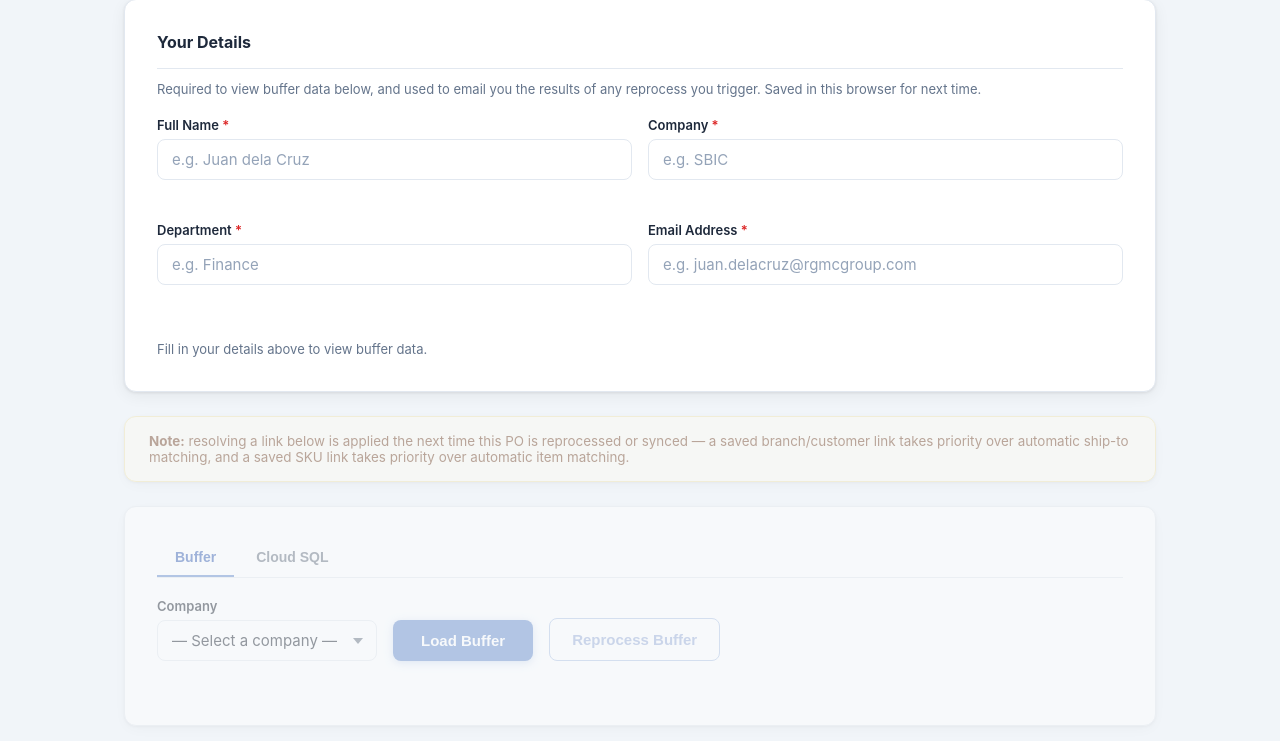
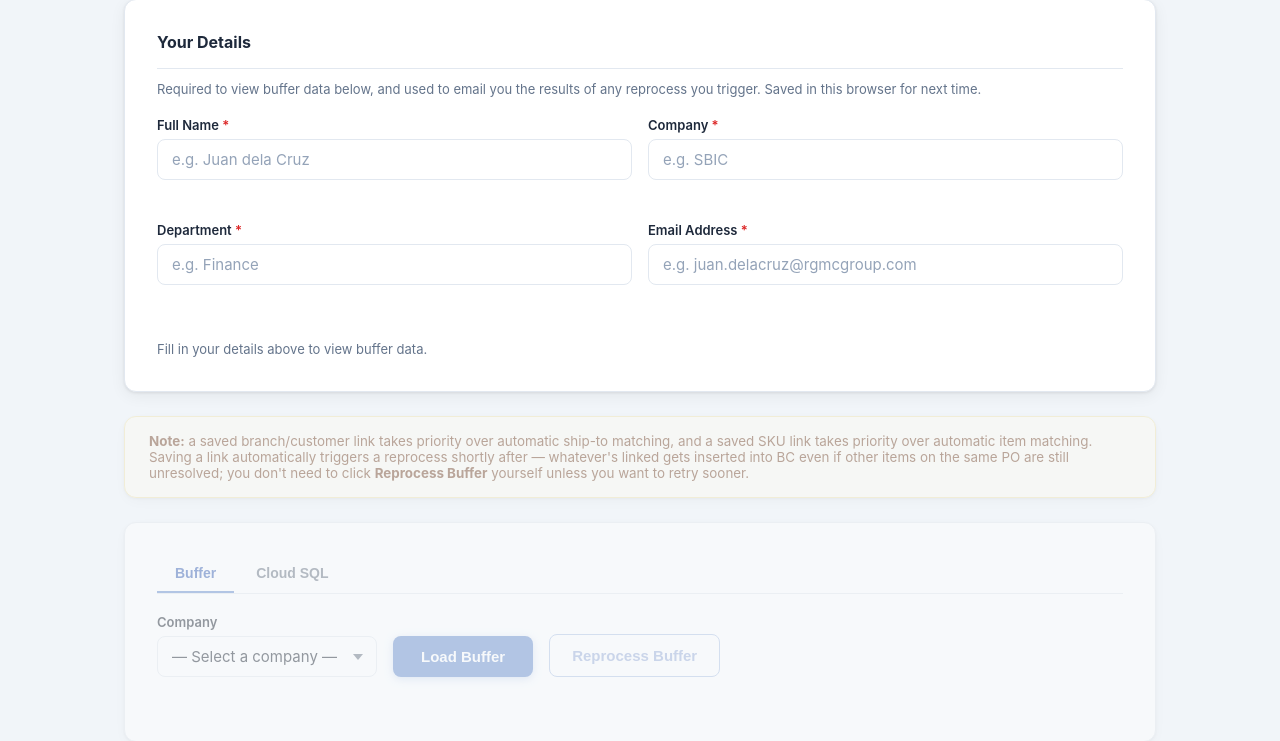
Before and after one commit to rgmc-apps/sbic-manual-trigger, a Flask app: page /reconcile in a window 1280 px wide. Shown: the part 125-866 px from the top of the page. Run offline with Flask 3, Linux system fonts and the light colour scheme.

Commit message:
DI-0161 added auto process items when linked

```diff
--- a/static/reconcile.js
+++ b/static/reconcile.js
@@ -314,7 +314,47 @@
         customerLinkError = e.message;
       }
     }
+    scheduleAutoReprocess();
     return { customerLinkError };
+  }
+
+  // ── Auto-reprocess after a link is saved ─────────────────────────────────
+  // Saving an override only ever updates Firestore (so_buffer_overrides_{env} plus a
+  // denormalized patch onto the affected buffer doc(s)) — nothing reaches BC until a
+  // reprocess-buffer run actually picks it up, same as clicking "Reprocess Buffer"
+  // above. Firing that automatically means a linked item/branch/customer gets
+  // inserted right away instead of waiting on a human to separately trigger it, and
+  // (per _resolve_valid_lines/_create_order) each line resolves independently, so an
+  // order with some items still unlinked still gets everything that IS linked
+  // inserted now rather than waiting for every sibling item on the same PO too.
+  //
+  // Debounced rather than fired per save: a burst of saves (auto-resolve linking
+  // several groups in one pass, or a human clicking through several candidates
+  // quickly) collapses into one trigger instead of queueing one company-wide run per
+  // save — the worker pool processes one Pub/Sub message at a time, so a dozen
+  // queued runs would just make every one of them land later, not faster.
+  const AUTO_REPROCESS_DEBOUNCE_MS = 3000;
+  let autoReprocessTimer = null;
+
+  function scheduleAutoReprocess() {
+    if (!state || !employeeDetailsValid()) return; // no company loaded, or no one to notify
+    clearTimeout(autoReprocessTimer);
+    autoReprocessTimer = setTimeout(async () => {
+      const company = state.company;
+      try {
+        const res = await fetch("/api/reprocess", {
+          method: "POST",
+          headers: { "Content-Type": "application/json" },
+          body: JSON.stringify({ company, ...getEmployeeDetails() }),
+        });
+        const data = await res.json();
+        if (!res.ok) throw new Error(data.error || data.detail || "Reprocess trigger failed");
+        setStatus(`Auto-triggered a reprocess for ${company} after your link(s).`);
+        if (!watcher) startWatching(data.run_id || null, state.order_count);
+      } catch (e) {
+        setStatus("Auto-reprocess after linking failed (link is still saved — use Reprocess Buffer manually): " + e.message, true);
+      }
+    }, AUTO_REPROCESS_DEBOUNCE_MS);
   }
 
   // ── Auto-resolve high-confidence suggestions ─────────────────────────────
--- a/templates/reconcile.html
+++ b/templates/reconcile.html
@@ -66,9 +66,12 @@
 
       <!-- Notice: overrides are now consumed by reprocessing/sync -->
       <section class="card notice-card">
-        <strong>Note:</strong> resolving a link below is applied the next time this PO is
-        reprocessed or synced — a saved branch/customer link takes priority over automatic
+        <strong>Note:</strong> a saved branch/customer link takes priority over automatic
         ship-to matching, and a saved SKU link takes priority over automatic item matching.
+        Saving a link automatically triggers a reprocess shortly after — whatever's linked
+        gets inserted into BC even if other items on the same PO are still unresolved; you
+        don't need to click <strong>Reprocess Buffer</strong> yourself unless you want to
+        retry sooner.
       </section>
 
       <!-- Company picker + summary -->
```
